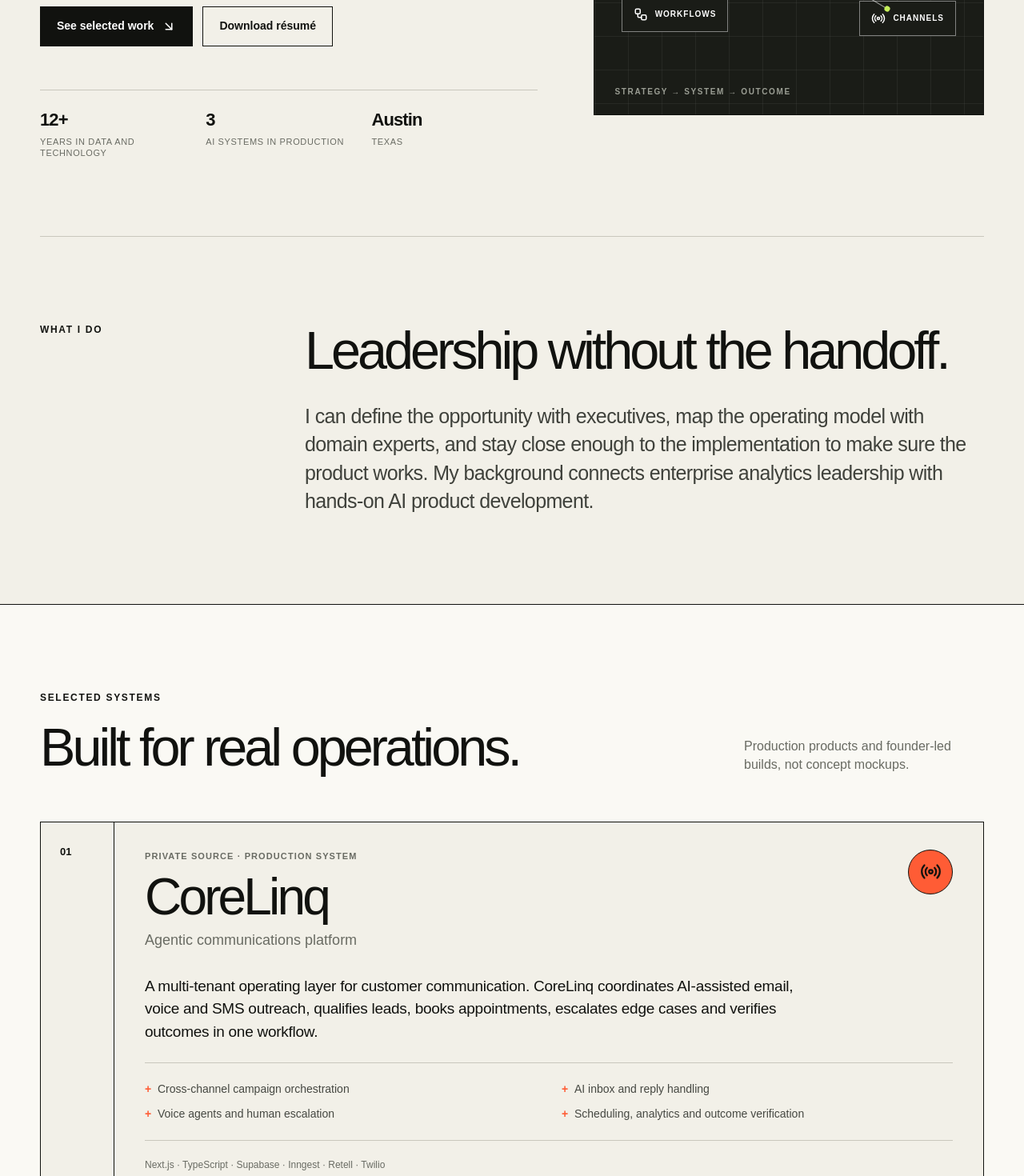
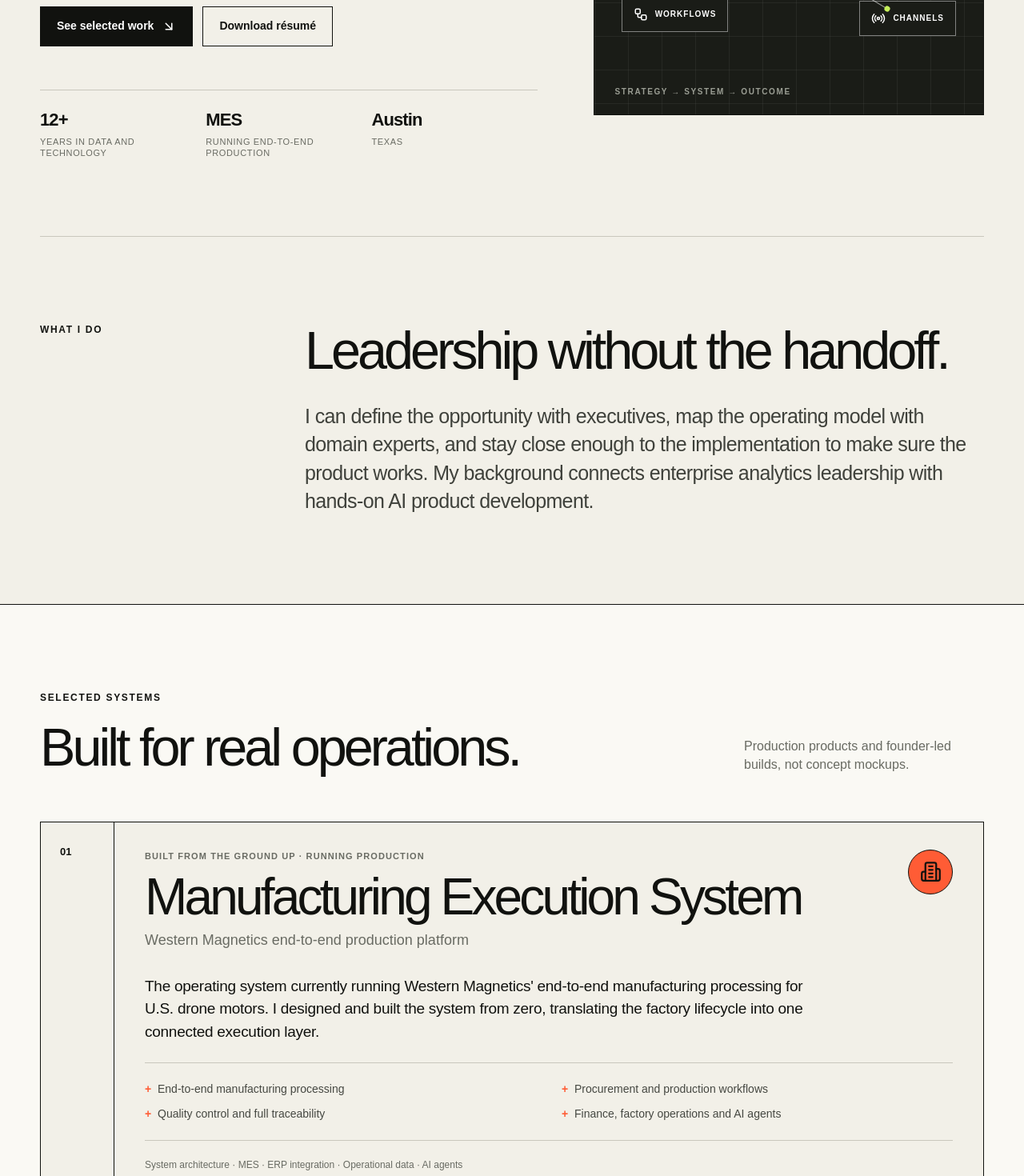
Before and after one commit to matthewtrundle/MatthewRundleResume, a Next.js app: page / in a window 1280 px wide. Shown: the part 600-2070 px from the top of the page at 80% size. Built offline with nearby package versions, Linux system fonts and the light colour scheme.

Commit message:
Make manufacturing execution system the flagship project

```diff
--- a/app/page.tsx
+++ b/app/page.tsx
@@ -3,23 +3,29 @@
 
 const projects = [
   {
-    number: "01", title: "CoreLinq", subtitle: "Agentic communications platform", status: "Private source · Production system",
+    number: "01", title: "Manufacturing Execution System", subtitle: "Western Magnetics end-to-end production platform", status: "Built from the ground up · Running production",
+    description: "The operating system currently running Western Magnetics' end-to-end manufacturing processing for U.S. drone motors. I designed and built the system from zero, translating the factory lifecycle into one connected execution layer.",
+    capabilities: ["End-to-end manufacturing processing", "Procurement and production workflows", "Quality control and full traceability", "Finance, factory operations and AI agents"],
+    stack: "System architecture · MES · ERP integration · Operational data · AI agents", icon: Building2, accent: "orange",
+  },
+  {
+    number: "02", title: "CoreLinq", subtitle: "Agentic communications platform", status: "Private source · Production system",
     description: "A multi-tenant operating layer for customer communication. CoreLinq coordinates AI-assisted email, voice and SMS outreach, qualifies leads, books appointments, escalates edge cases and verifies outcomes in one workflow.",
     capabilities: ["Cross-channel campaign orchestration", "AI inbox and reply handling", "Voice agents and human escalation", "Scheduling, analytics and outcome verification"],
-    stack: "Next.js · TypeScript · Supabase · Inngest · Retell · Twilio", icon: Radio, accent: "orange",
+    stack: "Next.js · TypeScript · Supabase · Inngest · Retell · Twilio", icon: Radio, accent: "blue",
   },
   {
-    number: "02", title: "CoreLinq Scribe", subtitle: "AI clinical documentation and practice operations", status: "Live interactive demo",
+    number: "03", title: "CoreLinq Scribe", subtitle: "AI clinical documentation and practice operations", status: "Live interactive demo",
     description: "An end-to-end product for turning clinical activity into structured operational work. The demo includes encounters, AI-extracted SOAP notes, claims, pre-authorizations, inventory and workflow tracking in a populated practice.",
     capabilities: ["AI-assisted encounter documentation", "Claims and pre-authorization workflows", "Inventory and operational tracking", "Browser and mobile product surfaces"],
     stack: "Next.js · React · Supabase · Anthropic · OpenAI · Capacitor", icon: Workflow, accent: "green",
     link: "https://scribe-two-tau.vercel.app/demo", linkLabel: "Open the 60-second demo",
   },
   {
-    number: "03", title: "Domain Labs", subtitle: "Custom AI and SaaS systems for small businesses", status: "Founder-led product studio",
+    number: "04", title: "Domain Labs", subtitle: "Custom AI and SaaS systems for small businesses", status: "Founder-led product studio",
     description: "A practical build studio for companies that had outgrown generic site builders and disconnected point solutions. Projects combined custom product design, operating workflows, automation and customer-facing software.",
     capabilities: ["Custom SaaS replacing fragmented tools", "Workflow and inventory applications", "Agent-enabled sales and communications", "Product strategy through production delivery"],
-    stack: "Product strategy · AI systems · Full-stack delivery · Automation", icon: Boxes, accent: "blue",
+    stack: "Product strategy · AI systems · Full-stack delivery · Automation", icon: Boxes, accent: "paper",
   },
 ];
 
@@ -30,7 +36,7 @@
 ];
 
 const experience = [
-  { years: "2026 — PRESENT", company: "Westmag", role: "AI Systems and AI-Native Manufacturing Software", text: "Leading development of an AI-native operating system for U.S. drone motor manufacturing across ERP, MES, procurement, production, quality, traceability and factory operations." },
+  { years: "2026 — PRESENT", company: "Western Magnetics / Westmag", role: "AI Systems and AI-Native Manufacturing Software", text: "Built from the ground up the manufacturing execution system currently running end-to-end production processing for U.S. drone motors, connecting ERP, operational data and agent workflows across the factory lifecycle." },
   { years: "2025", company: "Domain Labs", role: "Founder, AI and SaaS Solutions", text: "Partnered with small businesses to design and ship custom SaaS, workflow products and agent-driven communications systems." },
   { years: "2019 — 2025", company: "Expedia Group / Vrbo", role: "Analytics and Data Science Leadership", text: "Built and led a six-person data science team; established executive analytics used in major capital allocation decisions; and delivered systems spanning market prioritization, listing quality and commercial performance." },
 ];
@@ -48,14 +54,14 @@
         <div className="hero-copy">
           <p className="eyebrow"><span /> APPLIED AI · DATA · PRODUCT</p>
           <h1>I build AI systems that do the work.</h1>
-          <p className="hero-lede">I turn ambiguous operating problems into products, agent workflows and decision systems — from factory software to customer communications and enterprise analytics.</p>
+          <p className="hero-lede">I turn ambiguous operating problems into production systems — including the end-to-end manufacturing execution platform currently running Western Magnetics.</p>
           <div className="hero-actions">
             <a className="button primary" href="#work">See selected work <ArrowDownRight size={18} /></a>
             <a className="button ghost" href="/Matthew_Rundle_Applied_AI_Resume.pdf" download>Download résumé</a>
           </div>
           <div className="hero-meta" aria-label="Career summary">
             <div><strong>12+</strong><span>years in data and technology</span></div>
-            <div><strong>3</strong><span>AI systems in production</span></div>
+            <div><strong>MES</strong><span>running end-to-end production</span></div>
             <div><strong>Austin</strong><span>Texas</span></div>
           </div>
         </div>
@@ -101,7 +107,7 @@
 
       <section className="experience-section" id="experience">
         <div className="shell experience-grid">
-          <div className="experience-aside"><p className="section-kicker">EXPERIENCE</p><h2>Enterprise scale. Builder speed.</h2><p>Most recently focused on AI-native manufacturing, after building products through Domain Labs and leading data science and analytics at Vrbo.</p></div>
+          <div className="experience-aside"><p className="section-kicker">EXPERIENCE</p><h2>Enterprise scale. Builder speed.</h2><p>Most recently built the manufacturing execution system running Western Magnetics' end-to-end production, after building products through Domain Labs and leading data science and analytics at Vrbo.</p></div>
           <div className="timeline">
             {experience.map((item) => <article key={`${item.company}-${item.years}`}><p className="years">{item.years}</p><div><h3>{item.company}</h3><h4>{item.role}</h4><p>{item.text}</p></div></article>)}
             <a className="text-link" href="https://www.linkedin.com/in/matthewtrundle/" target="_blank" rel="noreferrer">Full history on LinkedIn <ArrowUpRight size={17} /></a>
```
Also changed, not shown: 1 other file (tests, documents, lock files or other folders).
